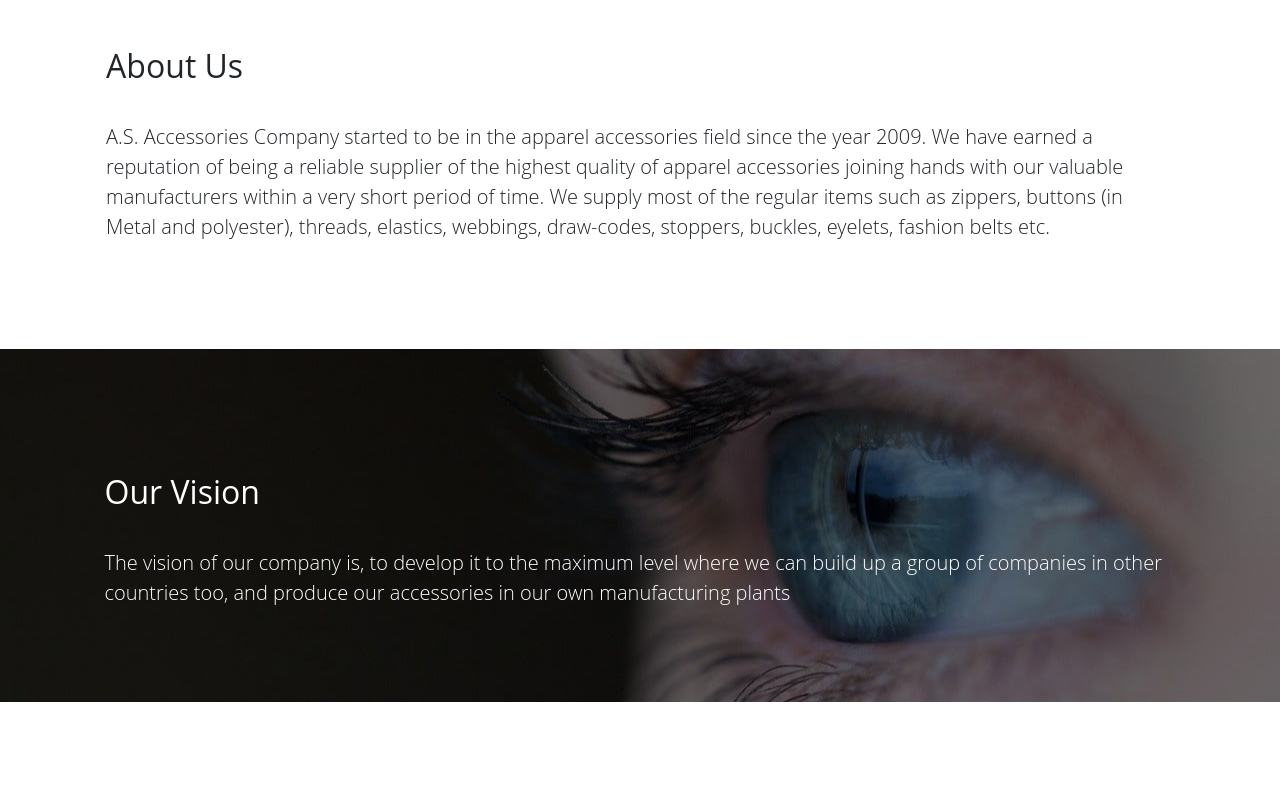
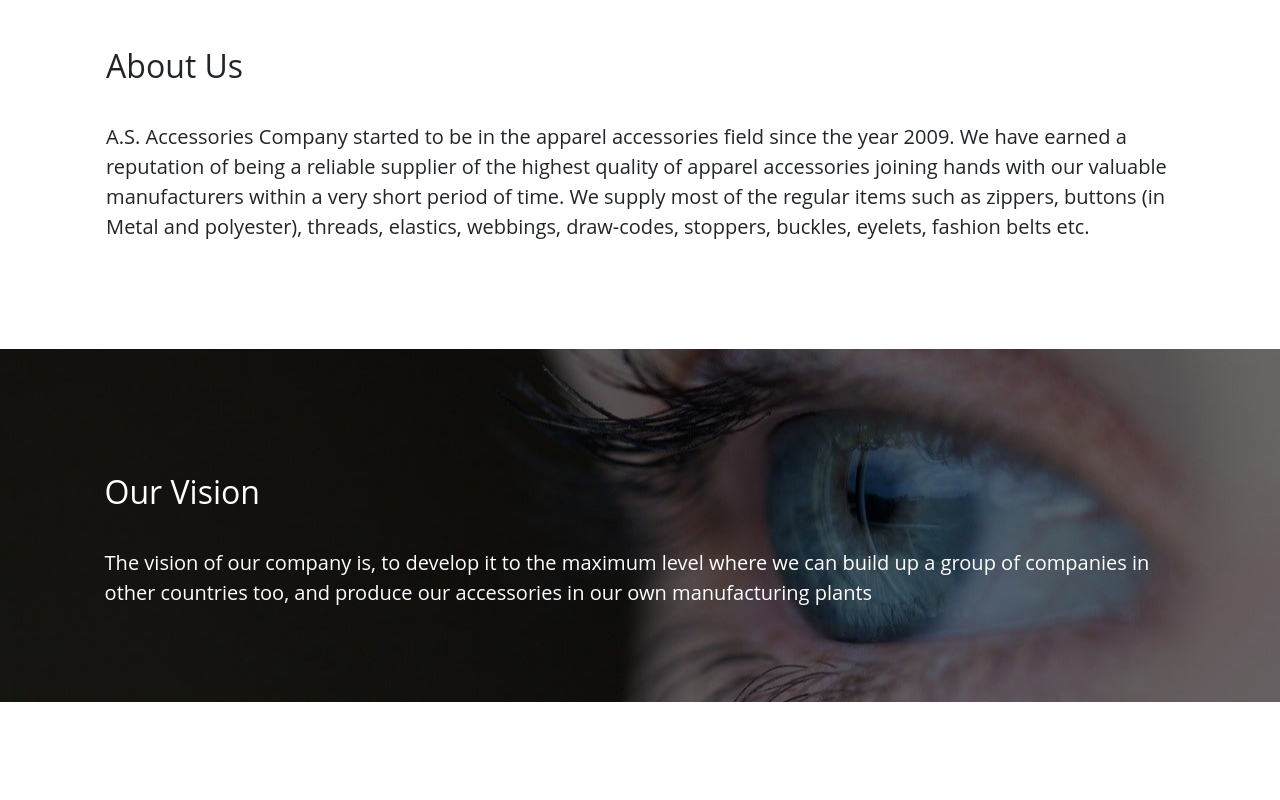
Before and after one commit to MukiBwoi/A.S-Accessories, a plain HTML site: page index.html in a window 1280 px wide. Shown: the part 920-1720 px from the top of the page. Drawn offline with nearby package versions, Linux system fonts and the light colour scheme; a script that the page names is missing; a web font is replaced by a local one.

Commit message:
Update Style.css

```diff
--- a/Style.css
+++ b/Style.css
@@ -74,7 +74,7 @@ body {
 }
 
 .mysize {
-    font-weight: 50;
+    font-weight: 500;
 }
 
 .myheadingsize {
```
